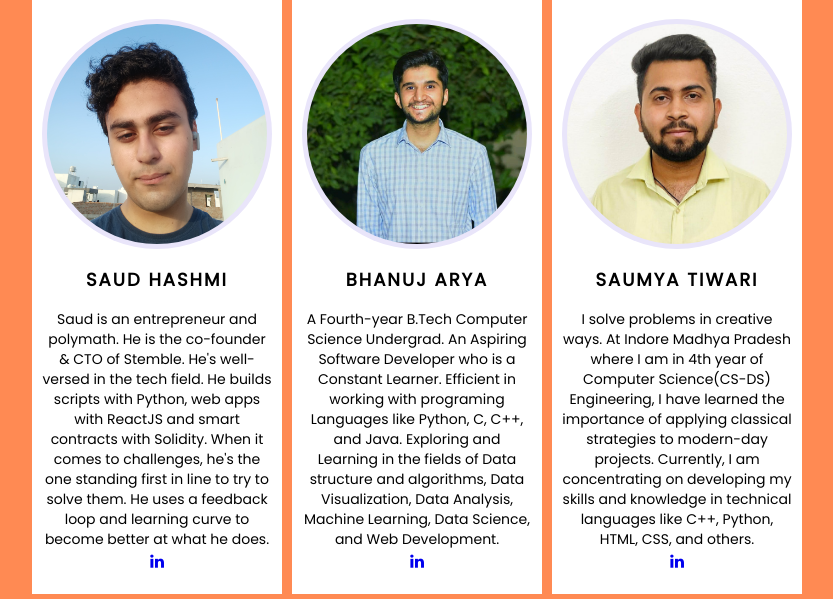
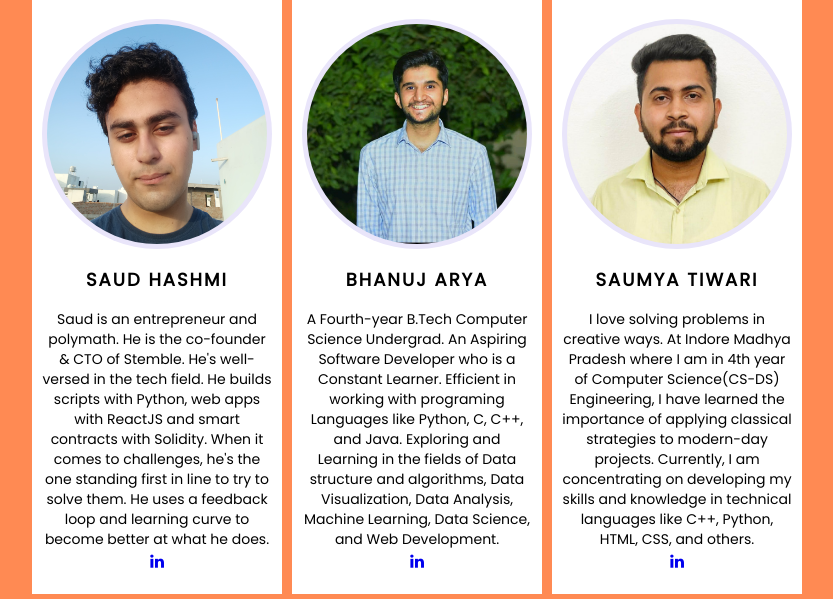
Before and after one commit to sammy1809/ineuron-flight-fare-prediction, a Flask app: page /about in a window 1280 px wide. Shown: the part 216-815 px from the top of the page, without its empty margins (223-1056 px from the left). Run offline with Flask 2, Linux system fonts and the light colour scheme; parts of the project's set-up code (start-up, migrations or seed data) failed here and were passed over; some libraries are stand-ins or nearby versions.

Commit message:
Update aboutus.html

```diff
--- a/templates/aboutus.html
+++ b/templates/aboutus.html
@@ -53,7 +53,7 @@
           </div>
           <h3>Saumya Tiwari</h3>
           <!-- <span>Product Manager</span> -->
-          <p>I solve problems in creative ways. At Indore Madhya Pradesh where I am in  4th year  of Computer Science(CS-DS) Engineering, I have learned the importance of applying classical strategies to modern-day projects. Currently, I am concentrating on developing my skills and knowledge in technical languages like C++, Python, HTML, CSS, and others.</p>
+          <p>I love solving problems in creative ways. At Indore Madhya Pradesh where I am in  4th year  of Computer Science(CS-DS) Engineering, I have learned the importance of applying classical strategies to modern-day projects. Currently, I am concentrating on developing my skills and knowledge in technical languages like C++, Python, HTML, CSS, and others.</p>
           <div>
             <a href="https://www.linkedin.com/in/saumya-tiwari-b366101a3/" target="_blank"><i class="fa fa-linkedin" aria-hidden="true"></i></a>
           </div>
```
